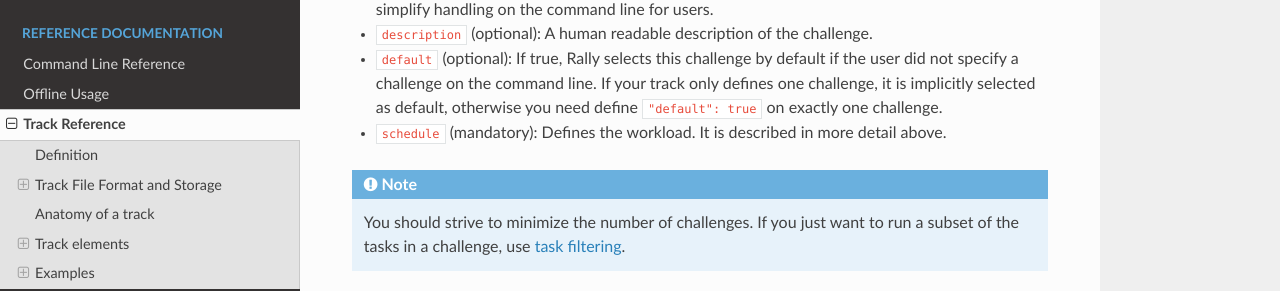
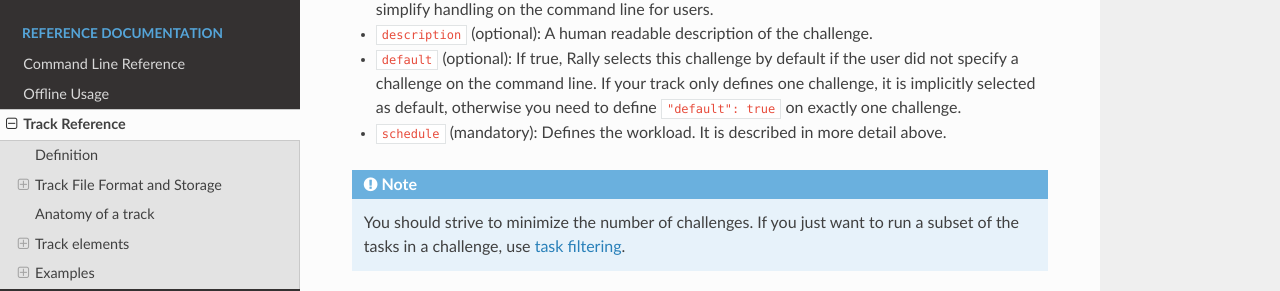
Before and after one commit to elastic/rally, a Sphinx documentation site: the page built from docs/track.rst, in a window 1280 px wide and 900 px high, scrolled down 23502 px. Shown: the part 209-500 px from the top of the window. Built offline with Sphinx 7.4.7 and the Read the Docs theme 2.0.0, drawn with Linux system fonts in a browser that asks for light colours.

Commit message:
Correct grammar

```diff
--- a/docs/track.rst
+++ b/docs/track.rst
@@ -816,7 +816,7 @@ Each challenge consists of the following properties:
 
 * ``name`` (mandatory): A descriptive name of the challenge. Should not contain spaces in order to simplify handling on the command line for users.
 * ``description`` (optional): A human readable description of the challenge.
-* ``default`` (optional): If true, Rally selects this challenge by default if the user did not specify a challenge on the command line. If your track only defines one challenge, it is implicitly selected as default, otherwise you need define ``"default": true`` on exactly one challenge.
+* ``default`` (optional): If true, Rally selects this challenge by default if the user did not specify a challenge on the command line. If your track only defines one challenge, it is implicitly selected as default, otherwise you need to define ``"default": true`` on exactly one challenge.
 * ``schedule`` (mandatory): Defines the workload. It is described in more detail above.
 
 .. note::
```
